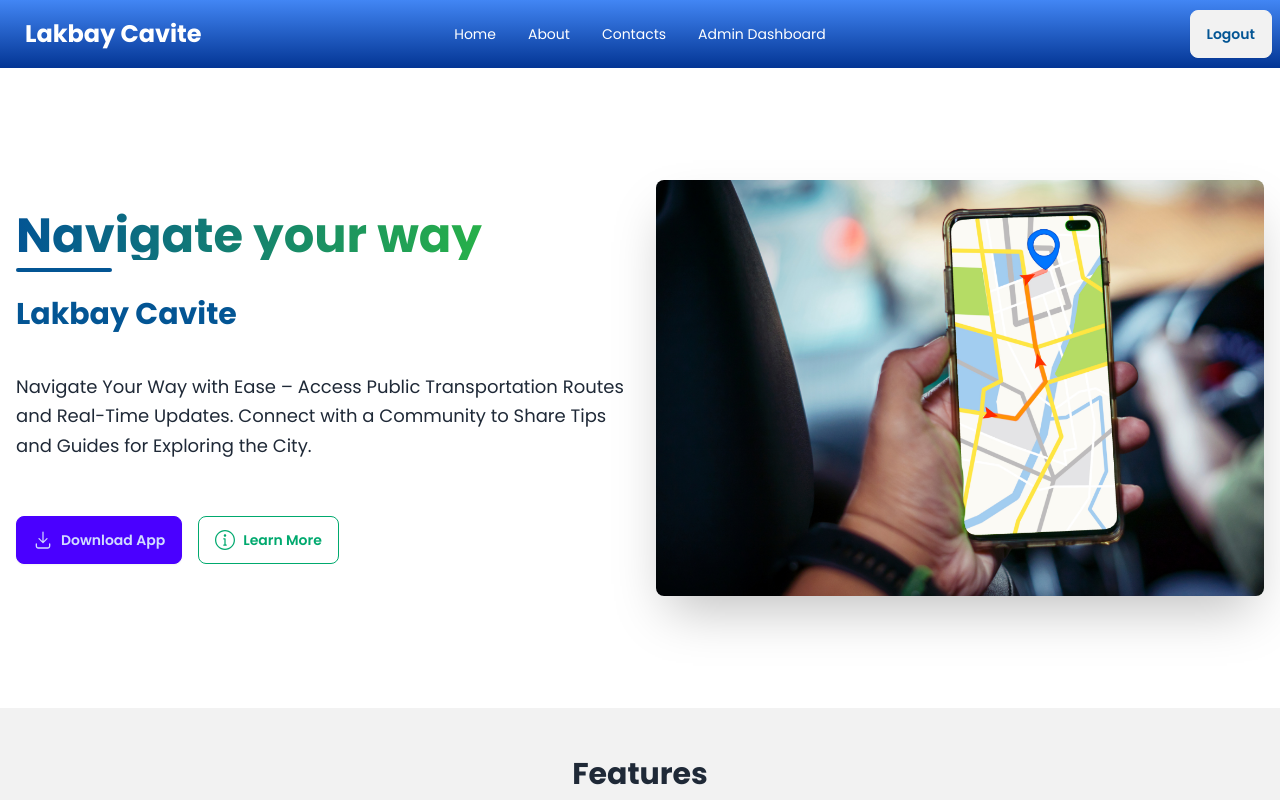
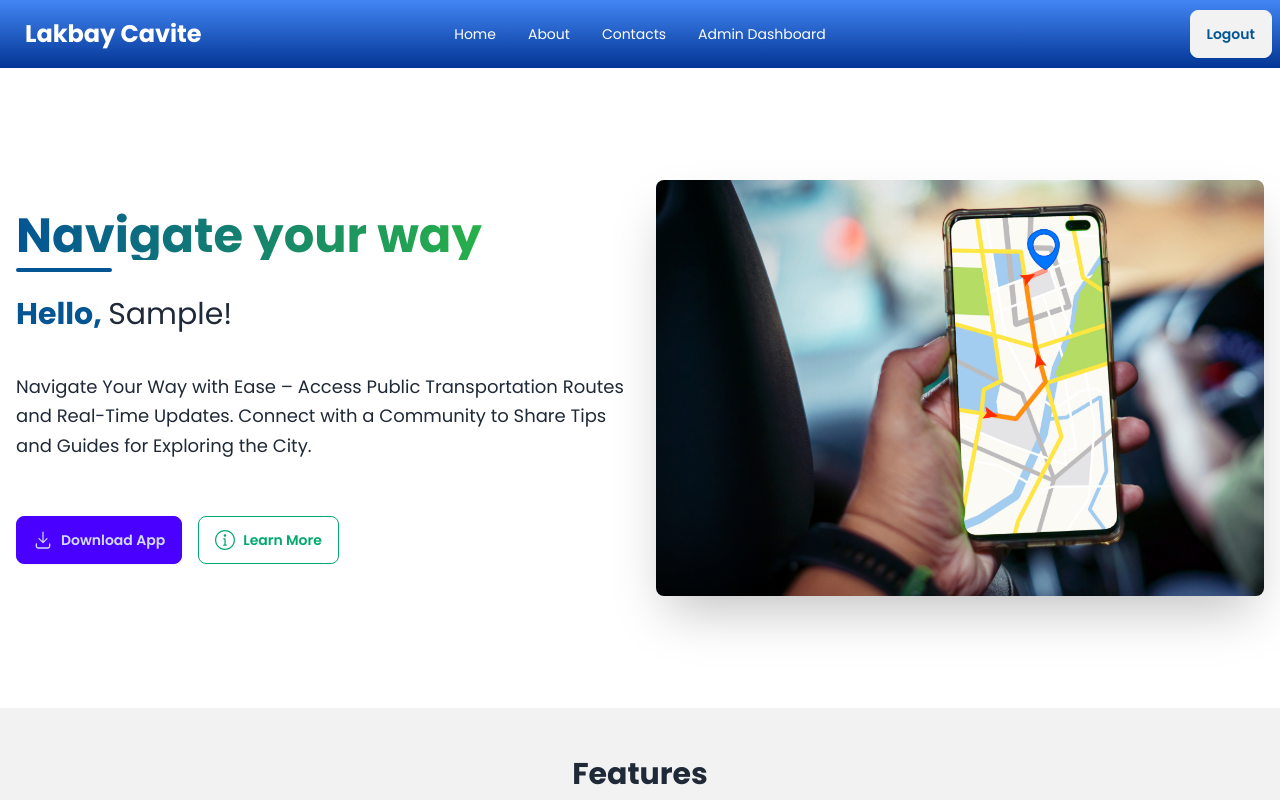
Before and after one commit to lakbaycavite/Web_Frontend, a React (Vite) app: page /home in a window 1280 px wide. Shown: the top 800 px of the page. Built offline with nearby package versions, Linux system fonts and the light colour scheme; sample sign-in values are in the browser's storage.

Commit message:
fix toast

```diff
--- a/src/hooks/useLogin.jsx
+++ b/src/hooks/useLogin.jsx
@@ -12,7 +12,7 @@ const useLogin = () => {
     const [isLoading, setIsLoading] = useState(false)
     const { dispatch } = useAuthContext()
 
-    const login = async (identifier, password) => {
+    const login = async (identifier, password, showSuccessToast = true) => {
         setIsLoading(true)
         setError(null)
 
@@ -31,7 +31,9 @@ const useLogin = () => {
 
             dispatch({ type: 'LOGIN', payload: userData })
 
-            setIsLoading(false)
+            if (showSuccessToast) {
+                toast(`Login successful! Welcome back. ${userData.firstName ? userData.firstName : userData.username}`, "success")
+            }
 
             if (userData.role == 'admin') {
                 navigate('/admin/user')
--- a/src/user/pages/Home.jsx
+++ b/src/user/pages/Home.jsx
@@ -4,10 +4,13 @@ import IMAGES from "../../images/images"
 import { MdMap, MdGroups2, MdCommute } from "react-icons/md";
 import { RxDownload } from "react-icons/rx";
 import { SlInfo } from "react-icons/sl";
+import { useAuthContext } from '../../hooks/useAuthContext';
 
 import { useNavigate } from 'react-router-dom'
 
 const Home = () => {
+
+    const { user } = useAuthContext()
 
     const navigate = useNavigate()
     return (
@@ -34,7 +37,13 @@ const Home = () => {
                             <div className="w-24 h-1 bg-primary mt-2 rounded-full"></div>
                         </div>
 
-                        <h2 className="text-3xl font-bold text-primary">Lakbay Cavite</h2>
+                        {/* <h2 className="text-3xl font-bold text-primary">Lakbay Cavite</h2> */}
+
+                        {user ? (
+                            <h2 className="text-3xl"><span className='text-primary font-bold'>Hello, </span>{user.firstName ? user.firstName : user.username}!</h2>
+                        ) : (
+                            <h2 className="text-3xl font-bold text-primary">Lakbay Cavite</h2>
+                        )}
 
                         <p className="py-4 text-lg leading-relaxed">
                             Navigate Your Way with Ease – Access Public Transportation Routes and Real-Time Updates.
--- a/src/user/pages/Register.jsx
+++ b/src/user/pages/Register.jsx
@@ -242,8 +242,10 @@ const Register = () => {
             .then(async (res) => {
                 setIsVerifying(false);
                 toast('Account verified and created successfully', 'success');
-                await login(email, password);
-                navigate('/home');
+
+
+                login(email, password, false)
+                // navigate('/login');
 
             })
             .catch((err) => {
```
